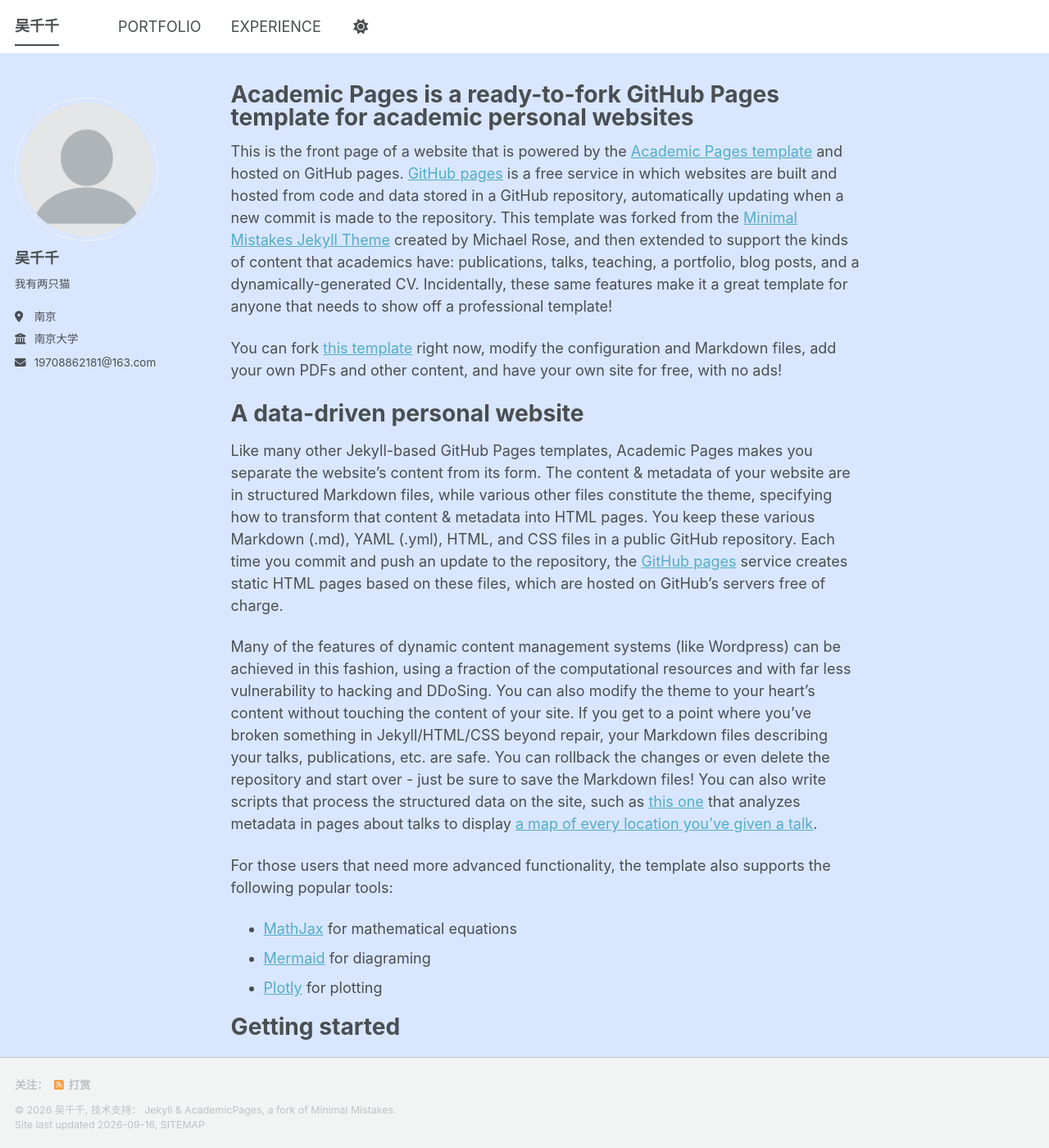
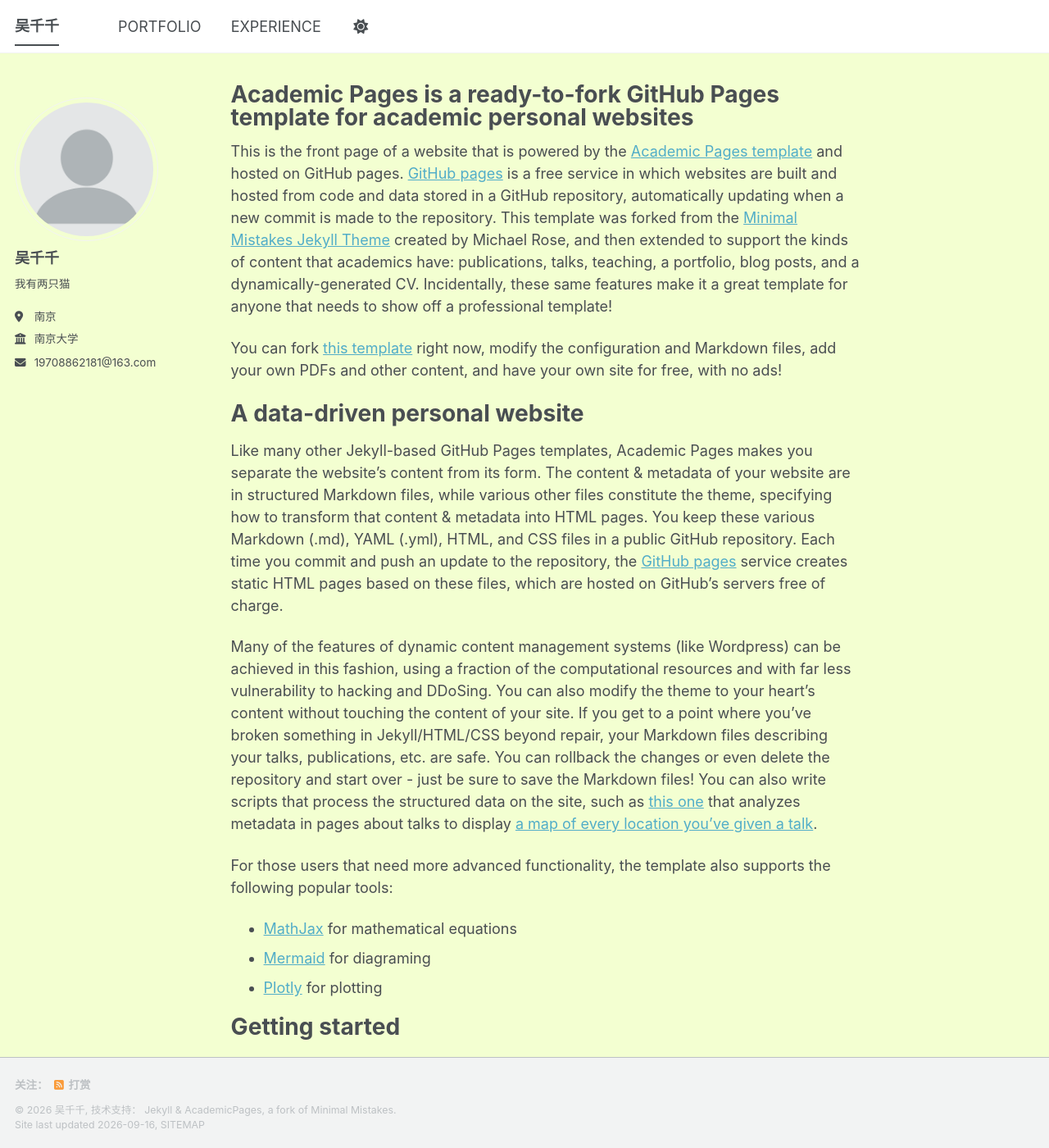
Before and after one commit to wuciancian0301/wuciancian0301.github.io, a Jekyll site: the page built from _pages/about.md, in a window 1280 px wide and 1400 px high. Shown: the whole window at 82% size. Built offline with Jekyll 4.4.1, drawn with Linux system fonts in a browser that asks for light colours; a style sheet for code colours, icons or effects is not loaded.

Commit message:
調整顏色

```diff
--- a/assets/css/main.scss
+++ b/assets/css/main.scss
@@ -40,5 +40,5 @@
 
 html,
 body {
-  background-color: #D9E6FF !important;
+  background-color: #F3FFD1 !important;
 }
```
